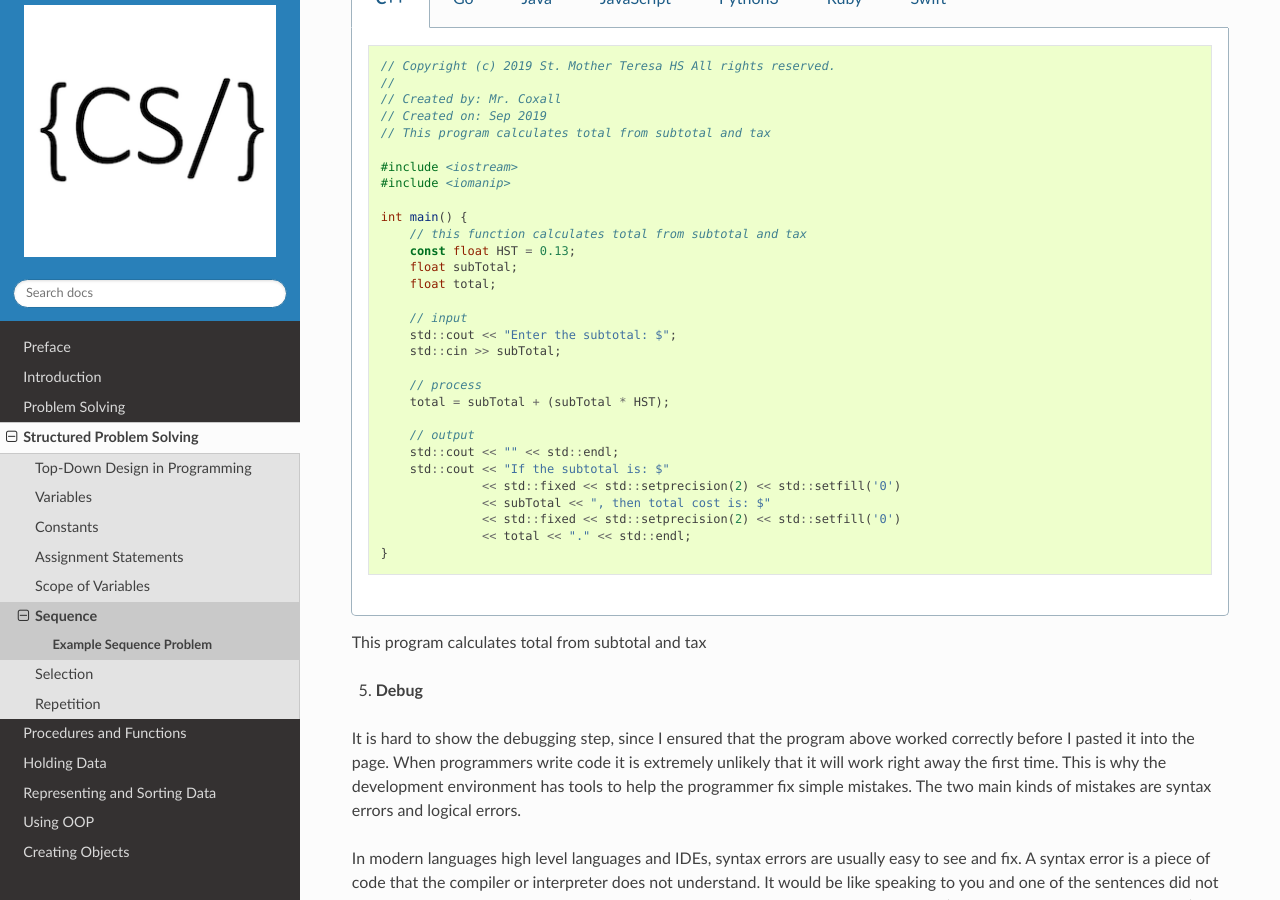
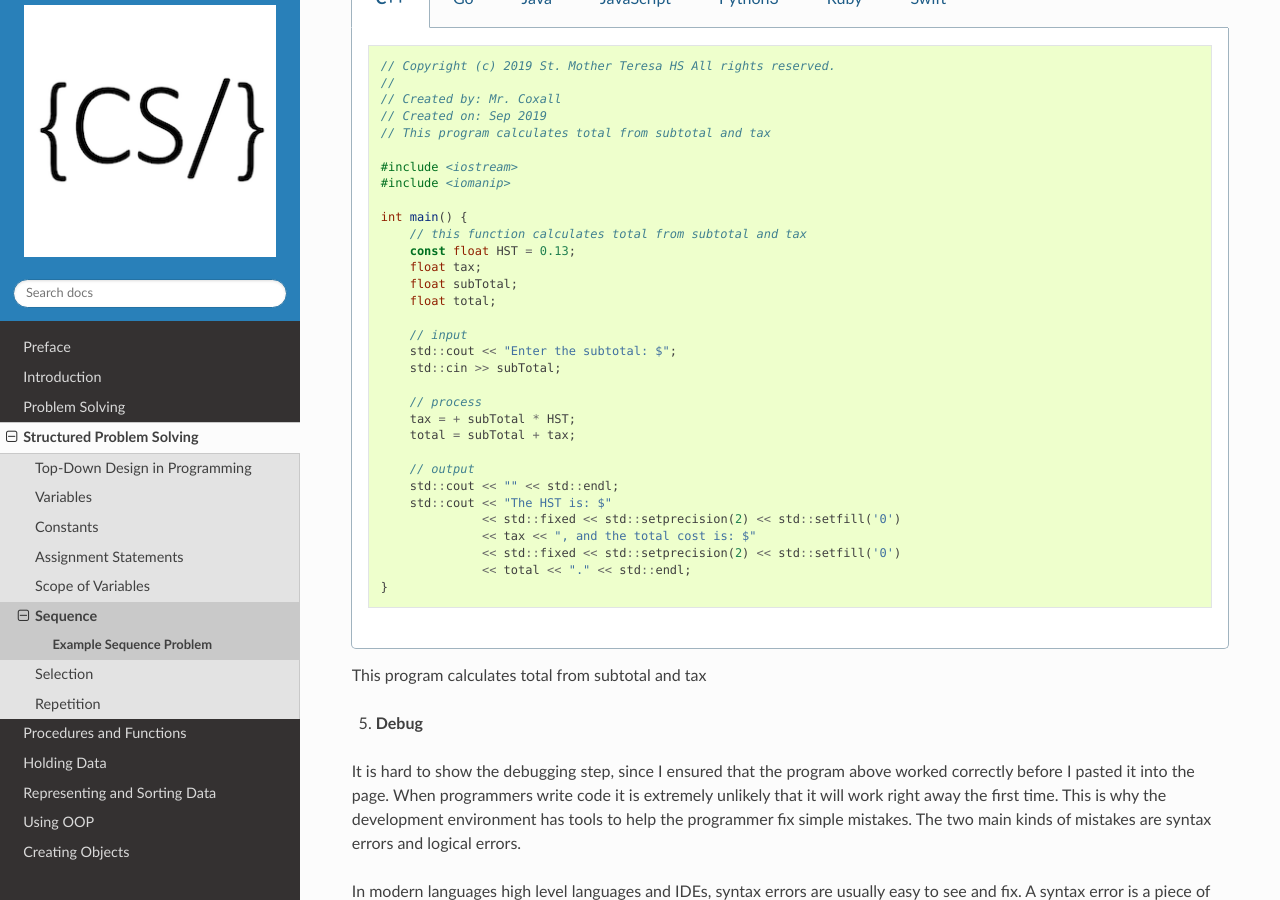
Before and after one commit to Mr-Coxall/Computer-Based-Problem-Solving, a Sphinx documentation site: the page built from docs/structured-problem-solving/example-sequence-problem.rst, in a window 1280 px wide and 900 px high, scrolled down 2246 px. Built offline with Sphinx 7.4.7 and the Read the Docs theme 2.0.0, drawn with Linux system fonts in a browser that asks for light colours; pages that are not in the unit, such as notebooks, are missing from menus.

Commit message:
fix pseudo-code

```diff
--- a/docs/structured-problem-solving/example-sequence-problem.rst
+++ b/docs/structured-problem-solving/example-sequence-problem.rst
@@ -60,6 +60,7 @@ Once you have the pseudo-code done, the hardest part of solving the problem shou
 		int main() {
 		    // this function calculates total from subtotal and tax
 		    const float HST = 0.13;
+		    float tax;
 		    float subTotal;
 		    float total;
 
@@ -68,13 +69,14 @@ Once you have the pseudo-code done, the hardest part of solving the problem shou
 		    std::cin >> subTotal;
 
 		    // process
-		    total = subTotal + (subTotal * HST);
+		    tax = + subTotal * HST;
+		    total = subTotal + tax;
 
 		    // output
 		    std::cout << "" << std::endl;
-		    std::cout << "If the subtotal is: $"
+		    std::cout << "The HST is: $"
 		              << std::fixed << std::setprecision(2) << std::setfill('0')
-		              << subTotal << ", then total cost is: $"
+		              << tax << ", and the total cost is: $"
 		              << std::fixed << std::setprecision(2) << std::setfill('0')
 		              << total << "." << std::endl;
 		}
@@ -119,18 +121,17 @@ Once you have the pseudo-code done, the hardest part of solving the problem shou
 		    sub_total = float(input("Enter the subtotal: $"))
 
 		    # process
-		    total = sub_total + (sub_total * constants.HST)
+		    tax = sub_total * constants.HST
+		    total = sub_total + tax
 
 		    # output
 		    print("")
-		    print("If the subtotal is ${0:,.2f}, then the total cost is: ${1:,.2f}"
-		        .format(sub_total, total))
+		    print("The HST is ${0:,.2f}, and the total cost is: ${1:,.2f}"
+		        .format(tax, total))
 
 
 		if __name__ == "__main__":
 		    main()
-
-
 
 
   .. group-tab:: Ruby
```
